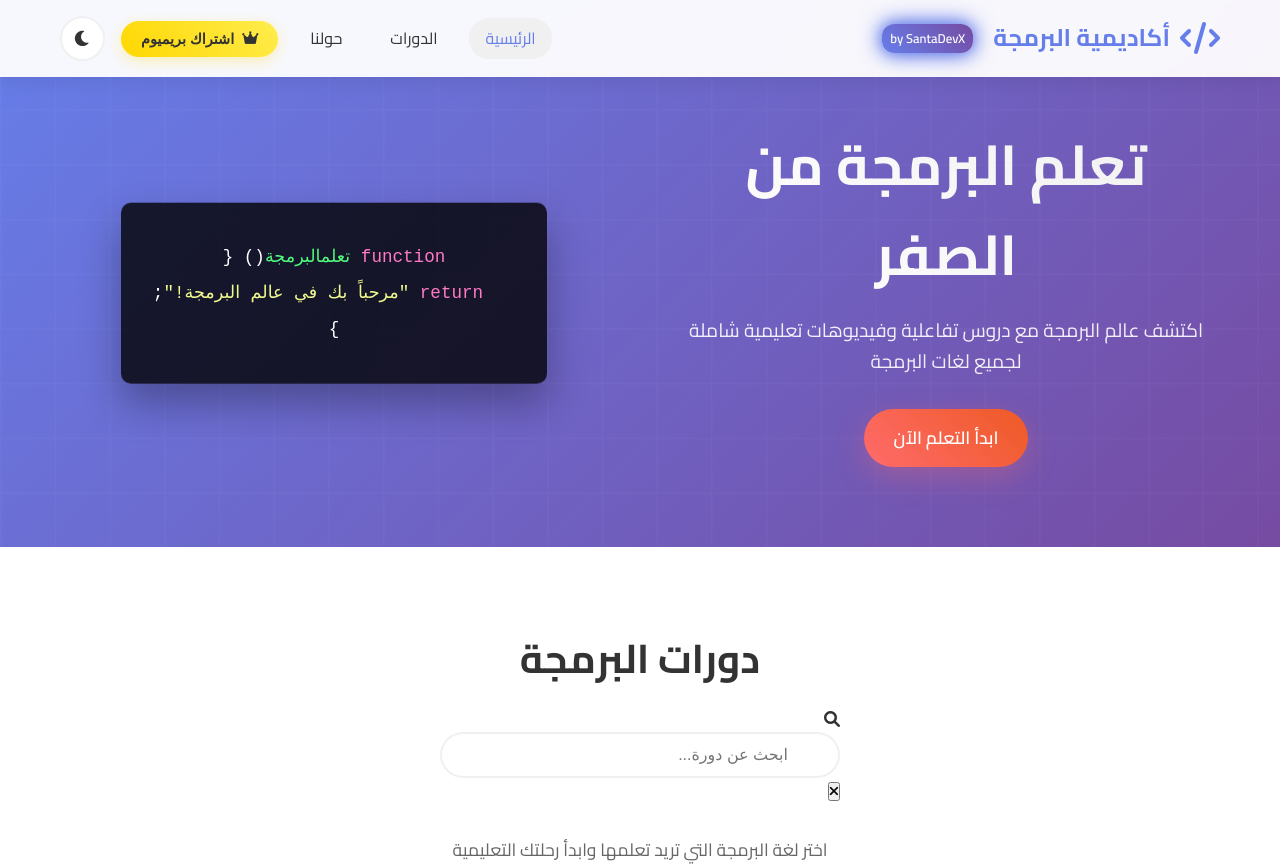
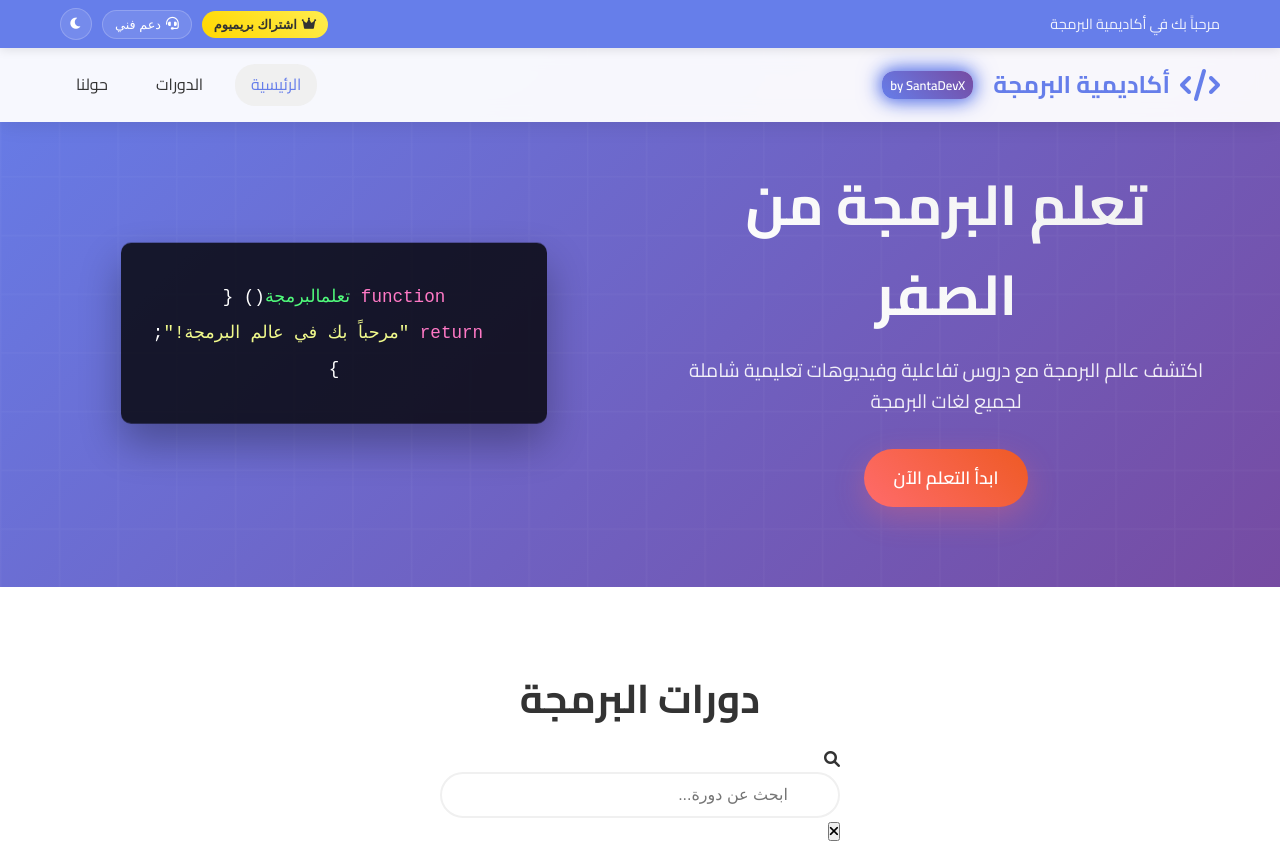
Before and after one commit to santadevx7/learn, a plain HTML site: page index.html in a window 1280 px wide. Shown: the top 867 px of the page. Drawn offline with Linux system fonts and the light colour scheme.

Commit message:
Add files via upload

```diff
--- a/index.html
+++ b/index.html
@@ -9,6 +9,28 @@
     <link rel="stylesheet" href="https://cdnjs.cloudflare.com/ajax/libs/font-awesome/6.0.0/css/all.min.css">
 </head>
 <body>
+    <!-- Top Bar -->
+    <div class="top-bar">
+        <div class="container">
+            <div class="top-bar-left">
+                <span class="welcome-text">مرحباً بك في أكاديمية البرمجة</span>
+            </div>
+            <div class="top-bar-right">
+                <button class="top-premium-btn" onclick="subscribeToPremium()">
+                    <i class="fas fa-crown"></i>
+                    اشتراك بريميوم
+                </button>
+                <button class="top-support-btn" onclick="contactSupport()">
+                    <i class="fas fa-headset"></i>
+                    دعم فني
+                </button>
+                <button class="top-theme-toggle" onclick="toggleTheme()" title="تبديل الوضع الداكن">
+                    <i class="fas fa-moon"></i>
+                </button>
+            </div>
+        </div>
+    </div>
+
     <!-- Header -->
     <header class="header">
         <div class="container">
@@ -21,13 +43,6 @@
                 <a href="#home" class="nav-link active">الرئيسية</a>
                 <a href="#courses" class="nav-link">الدورات</a>
                 <a href="#about" class="nav-link">حولنا</a>
-                <button class="premium-btn" onclick="subscribeToPremium()">
-                    <i class="fas fa-crown"></i>
-                    اشتراك بريميوم
-                </button>
-                <button class="theme-toggle" onclick="toggleTheme()" title="تبديل الوضع الداكن">
-                    <i class="fas fa-moon"></i>
-                </button>
             </nav>
         </div>
     </header>
--- a/script.js
+++ b/script.js
@@ -681,13 +681,17 @@ function toggleTheme() {
     document.documentElement.setAttribute('data-theme', newTheme);
     localStorage.setItem('theme', newTheme);
 
-    // Update theme toggle icon
-    const themeToggle = document.querySelector('.theme-toggle i');
+    // Update theme toggle icons (both in top bar and header if exists)
+    const topThemeToggle = document.querySelector('.top-theme-toggle i');
+    const headerThemeToggle = document.querySelector('.theme-toggle i');
+
     if (newTheme === 'dark') {
-        themeToggle.className = 'fas fa-sun';
+        if (topThemeToggle) topThemeToggle.className = 'fas fa-sun';
+        if (headerThemeToggle) headerThemeToggle.className = 'fas fa-sun';
         showNotification('تم تفعيل الوضع الداكن', 'success');
     } else {
-        themeToggle.className = 'fas fa-moon';
+        if (topThemeToggle) topThemeToggle.className = 'fas fa-moon';
+        if (headerThemeToggle) headerThemeToggle.className = 'fas fa-moon';
         showNotification('تم تفعيل الوضع الفاتح', 'success');
     }
 }
@@ -697,11 +701,15 @@ function initializeTheme() {
     const savedTheme = localStorage.getItem('theme') || 'light';
     document.documentElement.setAttribute('data-theme', savedTheme);
 
-    const themeToggle = document.querySelector('.theme-toggle i');
+    const topThemeToggle = document.querySelector('.top-theme-toggle i');
+    const headerThemeToggle = document.querySelector('.theme-toggle i');
+
     if (savedTheme === 'dark') {
-        themeToggle.className = 'fas fa-sun';
+        if (topThemeToggle) topThemeToggle.className = 'fas fa-sun';
+        if (headerThemeToggle) headerThemeToggle.className = 'fas fa-sun';
     } else {
-        themeToggle.className = 'fas fa-moon';
+        if (topThemeToggle) topThemeToggle.className = 'fas fa-moon';
+        if (headerThemeToggle) headerThemeToggle.className = 'fas fa-moon';
     }
 }
 
--- a/style.css
+++ b/style.css
@@ -54,12 +54,93 @@ body {
     padding: 0 20px;
 }
 
+/* Top Bar Styles */
+.top-bar {
+    background: var(--primary-color);
+    color: white;
+    padding: 8px 0;
+    position: fixed;
+    top: 0;
+    left: 0;
+    right: 0;
+    z-index: 1001;
+    box-shadow: 0 2px 10px var(--shadow);
+}
+
+.top-bar .container {
+    display: flex;
+    justify-content: space-between;
+    align-items: center;
+    padding: 0 20px;
+}
+
+.top-bar-left {
+    display: flex;
+    align-items: center;
+}
+
+.welcome-text {
+    font-size: 0.9rem;
+    font-weight: 500;
+    opacity: 0.9;
+}
+
+.top-bar-right {
+    display: flex;
+    align-items: center;
+    gap: 10px;
+}
+
+.top-premium-btn, .top-support-btn, .top-theme-toggle {
+    background: rgba(255, 255, 255, 0.1);
+    border: 1px solid rgba(255, 255, 255, 0.2);
+    color: white;
+    padding: 6px 12px;
+    border-radius: 20px;
+    font-size: 0.8rem;
+    font-weight: 500;
+    cursor: pointer;
+    transition: all 0.3s ease;
+    display: flex;
+    align-items: center;
+    gap: 5px;
+}
+
+.top-premium-btn:hover, .top-support-btn:hover, .top-theme-toggle:hover {
+    background: rgba(255, 255, 255, 0.2);
+    transform: translateY(-1px);
+}
+
+.top-premium-btn {
+    background: linear-gradient(45deg, #ffd700, #ffed4e);
+    color: #333;
+    border: none;
+    font-weight: 600;
+}
+
+.top-premium-btn:hover {
+    background: linear-gradient(45deg, #ffed4e, #ffd700);
+    box-shadow: 0 4px 15px rgba(255, 215, 0, 0.3);
+}
+
+.top-theme-toggle {
+    width: 32px;
+    height: 32px;
+    border-radius: 50%;
+    padding: 0;
+    justify-content: center;
+}
+
+.top-theme-toggle:hover {
+    transform: rotate(180deg) translateY(1px);
+}
+
 /* Header Styles */
 .header {
     background: var(--header-bg);
     backdrop-filter: blur(10px);
     position: fixed;
-    top: 0;
+    top: 48px; /* Height of top bar */
     left: 0;
     right: 0;
     z-index: 1000;
@@ -128,61 +209,9 @@ body {
     background: var(--border-color);
 }
 
-.premium-btn {
-    background: linear-gradient(45deg, #ffd700, #ffed4e);
-    color: #333;
-    border: none;
-    padding: 10px 20px;
-    border-radius: 25px;
-    font-weight: 600;
-    cursor: pointer;
-    transition: all 0.3s ease;
-    display: flex;
-    align-items: center;
-    gap: 8px;
-    font-size: 0.9rem;
-    box-shadow: 0 4px 15px rgba(255, 215, 0, 0.3);
-}
-
-.premium-btn:hover {
-    transform: translateY(-2px);
-    box-shadow: 0 6px 20px rgba(255, 215, 0, 0.4);
-}
-
-.premium-btn i {
-    animation: bounce 2s infinite;
-}
-
-@keyframes bounce {
-    0%, 20%, 50%, 80%, 100% { transform: translateY(0); }
-    40% { transform: translateY(-5px); }
-    60% { transform: translateY(-3px); }
-}
-
-.theme-toggle {
-    background: var(--card-bg);
-    border: 2px solid var(--border-color);
-    color: var(--text-color);
-    width: 45px;
-    height: 45px;
-    border-radius: 50%;
-    cursor: pointer;
-    transition: all 0.3s ease;
-    display: flex;
-    align-items: center;
-    justify-content: center;
-    font-size: 1.1rem;
-}
-
-.theme-toggle:hover {
-    background: var(--primary-color);
-    color: white;
-    transform: rotate(180deg);
-}
-
 /* Hero Section */
 .hero {
-    padding: 120px 0 80px;
+    padding: 160px 0 80px; /* Increased top padding for top bar + header */
     text-align: center;
     color: white;
     position: relative;
@@ -1066,3 +1095,75 @@ html {
 [data-theme="dark"] ::-webkit-scrollbar-thumb:hover {
     background: var(--secondary-color);
 }
+
+
+/* Top Bar Responsive Styles */
+@media (max-width: 768px) {
+    .top-bar {
+        padding: 6px 0;
+    }
+
+    .welcome-text {
+        font-size: 0.8rem;
+        display: none; /* Hide on mobile to save space */
+    }
+
+    .top-bar-right {
+        gap: 8px;
+    }
+
+    .top-premium-btn, .top-support-btn {
+        padding: 5px 10px;
+        font-size: 0.7rem;
+    }
+
+    .top-theme-toggle {
+        width: 28px;
+        height: 28px;
+    }
+
+    .header {
+        top: 40px; /* Reduced height for mobile */
+    }
+
+    .hero {
+        padding: 140px 0 60px; /* Adjusted for mobile */
+    }
+}
+
+@media (max-width: 480px) {
+    .top-bar-right {
+        gap: 5px;
+    }
+
+    .top-premium-btn span, .top-support-btn span {
+        display: none; /* Show only icons on very small screens */
+    }
+
+    .top-premium-btn, .top-support-btn {
+        padding: 5px 8px;
+        min-width: 28px;
+        justify-content: center;
+    }
+
+    .top-theme-toggle {
+        width: 26px;
+        height: 26px;
+    }
+}
+
+/* Enhanced animations for top bar buttons */
+.top-premium-btn i {
+    animation: bounce 2s infinite;
+}
+
+@keyframes bounce {
+    0%, 20%, 50%, 80%, 100% { transform: translateY(0); }
+    40% { transform: translateY(-2px); }
+    60% { transform: translateY(-1px); }
+}
+
+/* Notification positioning adjustment for top bar */
+.notification {
+    top: 60px !important; /* Adjust for top bar */
+}
```
